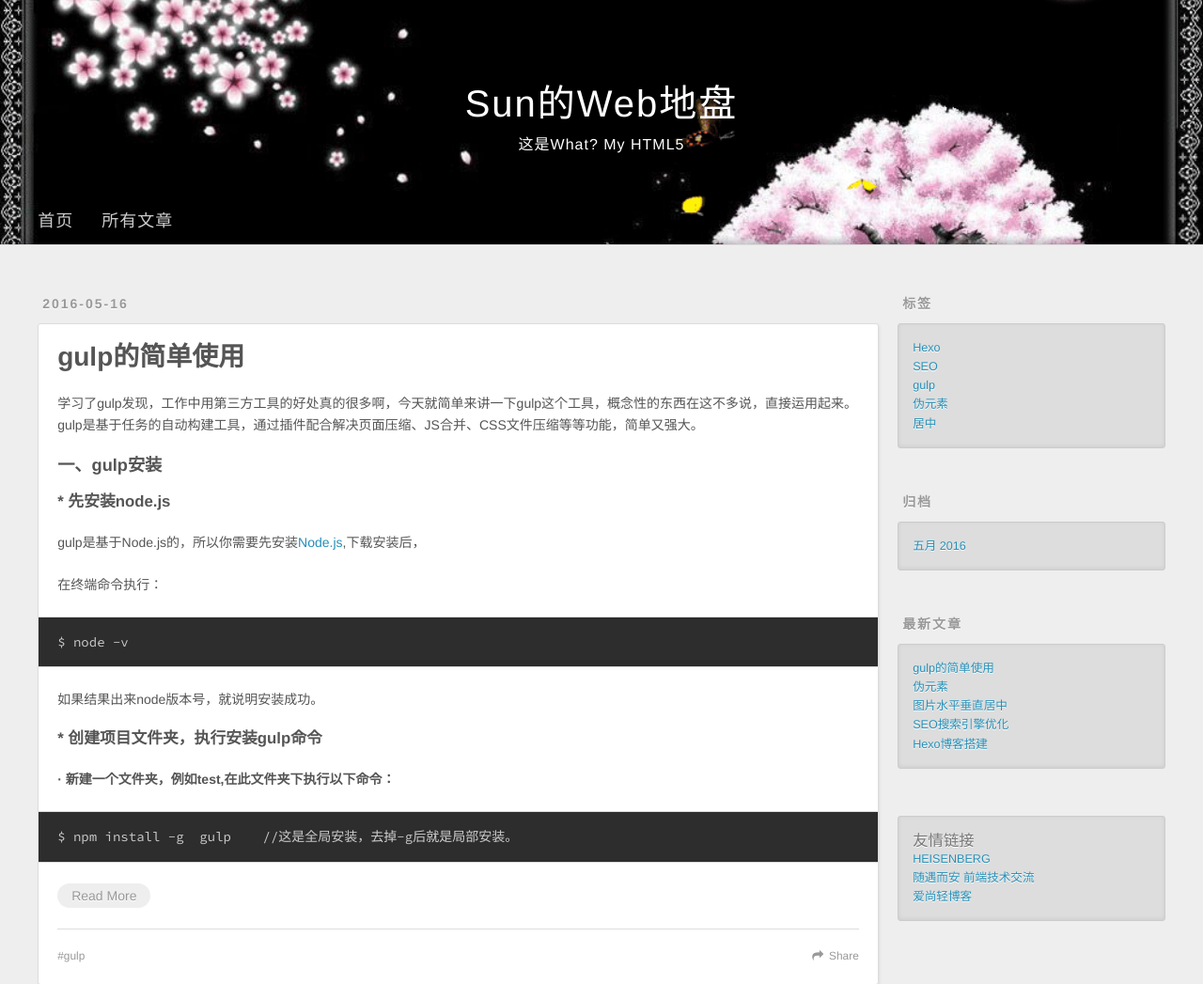
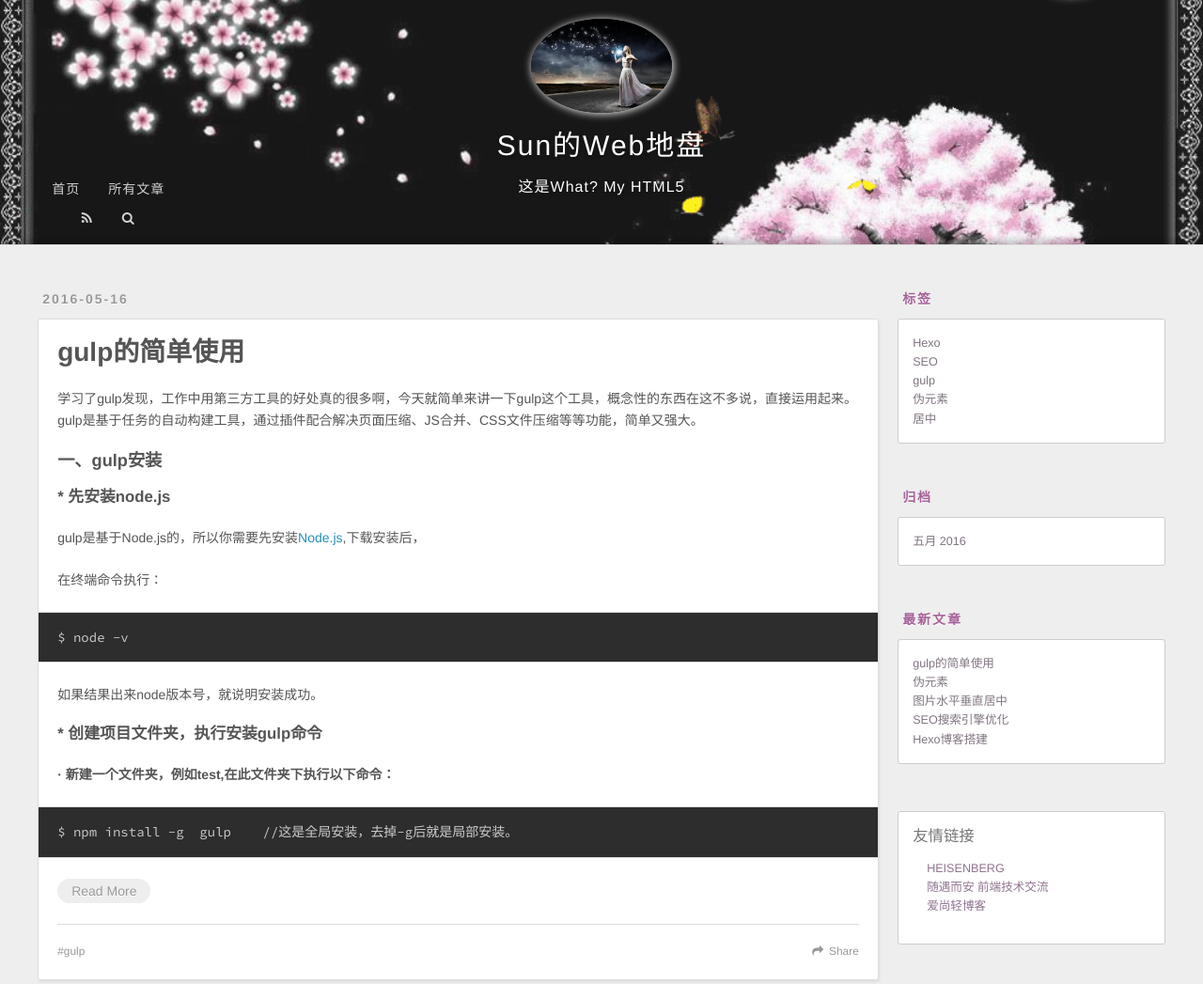
Before and after one commit to Suncomehere/Suncomehere.github.io, a plain HTML site: page index.html in a window 1280 px wide. Shown: the part 40-1087 px from the top of the page at 94% size. Drawn offline with nearby package versions, Linux system fonts and the light colour scheme.

Commit message:
Site updated: 2016-05-17 14:37:20

```diff
--- a/css/style.css
+++ b/css/style.css
@@ -349,6 +349,7 @@ body {
   left: 0;
   width: 100%;
   height: 100%;
+  opacity: 0.9;
   background: url("images/banner.jpg") center #000;
   -webkit-background-size: cover;
   -moz-background-size: cover;
@@ -359,9 +360,29 @@ body {
   text-align: center;
   height: 40px;
   position: absolute;
-  top: 50%;
+  top: 65%;
   left: 0;
   margin-top: -20px;
+}
+#header-touxiang {
+  width: 150px;
+  height: 100px;
+  -webkit-border-radius: 50%;
+  border-radius: 50%;
+  -webkit-box-shadow: 1px 1px 10px #fff;
+  box-shadow: 1px 1px 10px #fff;
+  overflow: hidden;
+  position: absolute;
+  top: 20%;
+  left: 50%;
+  -webkit-transform: translateX(-50%);
+  -moz-transform: translateX(-50%);
+  -ms-transform: translateX(-50%);
+  transform: translateX(-50%);
+  background: url("https://github.com/Suncomehere/Suncomehere.github.io/blob/master/img/qin.jpg?raw=true");
+  -webkit-background-size: 100% 100%;
+  -moz-background-size: 100% 100%;
+  background-size: 100% 100%;
 }
 #logo,
 #subtitle {
@@ -374,6 +395,7 @@ body {
   font-size: 40px;
   line-height: 40px;
   letter-spacing: 2px;
+  font-size: 30px;
 }
 #subtitle {
   font-size: 16px;
@@ -385,9 +407,9 @@ body {
 }
 #main-nav {
   float: left;
-  margin-left: -15px;
-  margin-top: 240px;
-  font-size: 18px;
+  margin-left: 0;
+  margin-top: 210px;
+  font-size: 14px;
 }
 .nav-icon,
 .main-nav-link {
@@ -438,8 +460,9 @@ body {
   }
 }
 #sub-nav {
-  float: right;
-  margin-right: -15px;
+  float: left;
+  margin-top: 245px;
+  margin-left: -120px;
 }
 #nav-rss-link:before {
   content: "\f09e";
@@ -1308,19 +1331,24 @@ pre .javascript .function {
 .widget-wrap {
   margin: 50px 0;
 }
+.widget-title {
+  color: #a46298;
+}
 .widget {
   color: #777;
   text-shadow: 0 1px #fff;
-  background: #ddd;
+  background: #fff;
   -webkit-box-shadow: 0 -1px 4px #ccc inset;
   box-shadow: 0 -1px 4px #ccc inset;
   border: 1px solid #ccc;
   padding: 15px;
   -webkit-border-radius: 3px;
   border-radius: 3px;
+  -webkit-box-shadow: none;
+  box-shadow: none;
 }
 .widget a {
-  color: #258fb8;
+  color: #807581;
   text-decoration: none;
 }
 .widget a:hover {
@@ -1337,6 +1365,20 @@ pre .javascript .function {
 .widget dl dl {
   margin-left: 15px;
   list-style: disc;
+}
+.entry {
+  text-shadow: 0 1px #fff;
+  padding: 15px;
+  -webkit-box-shadow: none;
+  box-shadow: none;
+  margin-left: 0;
+  border: 0;
+}
+.tag {
+  font-size: 15px;
+}
+.entry a {
+  color: #907491;
 }
 .widget {
   line-height: 1.6em;
--- a/index.html
+++ b/index.html
@@ -107,7 +107,7 @@
 
     </div>
     <footer class="article-footer">
-      <a data-url="http://yoursite.com/2016/05/16/gulp的简单使用/" data-id="ciob1uob700004sjxvhbnutxq" class="article-share-link">Share</a>
+      <a data-url="http://yoursite.com/2016/05/16/gulp的简单使用/" data-id="ciob2hhv800036qjx1q8juef3" class="article-share-link">Share</a>
 
 
   <ul class="article-tag-list"><li class="article-tag-list-item"><a class="article-tag-list-link" href="/tags/gulp/">gulp</a></li></ul>
@@ -162,7 +162,7 @@
 
     </div>
     <footer class="article-footer">
-      <a data-url="http://yoursite.com/2016/05/13/伪元素/" data-id="ciob1uobu00034sjxdo1rew4z" class="article-share-link">Share</a>
+      <a data-url="http://yoursite.com/2016/05/13/伪元素/" data-id="ciob2hhuu00016qjxrsyefafu" class="article-share-link">Share</a>
 
 
   <ul class="article-tag-list"><li class="article-tag-list-item"><a class="article-tag-list-link" href="/tags/伪元素/">伪元素</a></li></ul>
@@ -206,7 +206,7 @@
 
     </div>
     <footer class="article-footer">
-      <a data-url="http://yoursite.com/2016/05/13/图片水平垂直居中/" data-id="ciob1uobx00064sjxi8tdp3si" class="article-share-link">Share</a>
+      <a data-url="http://yoursite.com/2016/05/13/图片水平垂直居中/" data-id="ciob2hhva00046qjxhbfk9h2l" class="article-share-link">Share</a>
 
 
   <ul class="article-tag-list"><li class="article-tag-list-item"><a class="article-tag-list-link" href="/tags/居中/">居中</a></li></ul>
@@ -252,7 +252,7 @@
 
     </div>
     <footer class="article-footer">
-      <a data-url="http://yoursite.com/2016/05/13/SEO搜索引擎优化/" data-id="ciob1uobe00014sjxoa31d0bd" class="article-share-link">Share</a>
+      <a data-url="http://yoursite.com/2016/05/13/SEO搜索引擎优化/" data-id="ciob2hhun00006qjxvo2dk9xd" class="article-share-link">Share</a>
 
 
   <ul class="article-tag-list"><li class="article-tag-list-item"><a class="article-tag-list-link" href="/tags/SEO/">SEO</a></li></ul>
@@ -307,7 +307,7 @@
 
     </div>
     <footer class="article-footer">
-      <a data-url="http://yoursite.com/2016/05/11/我的第二篇博客/" data-id="ciob1uoc000084sjxw3intijc" class="article-share-link">Share</a>
+      <a data-url="http://yoursite.com/2016/05/11/我的第二篇博客/" data-id="ciob2hhvf00086qjxvoabniaf" class="article-share-link">Share</a>
 
 
   <ul class="article-tag-list"><li class="article-tag-list-item"><a class="article-tag-list-link" href="/tags/Hexo/">Hexo</a></li></ul>
@@ -349,7 +349,7 @@
 
     </div>
     <footer class="article-footer">
-      <a data-url="http://yoursite.com/2016/05/11/我的第一篇博客/" data-id="ciob1uobw00044sjxrudbx06t" class="article-share-link">Share</a>
+      <a data-url="http://yoursite.com/2016/05/11/我的第一篇博客/" data-id="ciob2hhvb00066qjx6e4lm6s4" class="article-share-link">Share</a>
 
 
     </footer>
```
Also changed, not shown: 2016/05/11/我的第一篇博客/index.html (+1 -1 lines), 2016/05/11/我的第二篇博客/index.html (+1 -1 lines), 2016/05/13/SEO搜索引擎优化/index.html (+1 -1 lines), 2016/05/13/伪元素/index.html (+1 -1 lines), 2016/05/13/图片水平垂直居中/index.html (+1 -1 lines), 2016/05/16/gulp的简单使用/index.html (+1 -1 lines).
